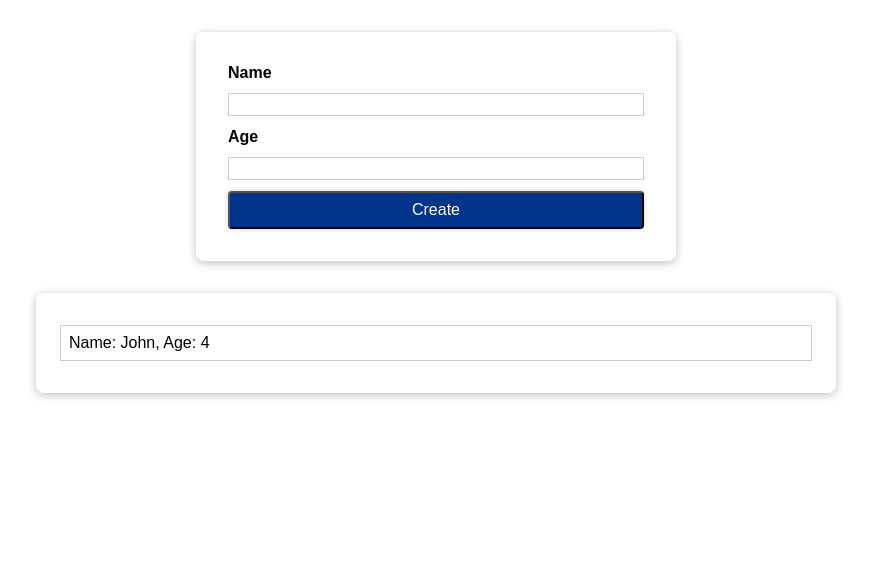
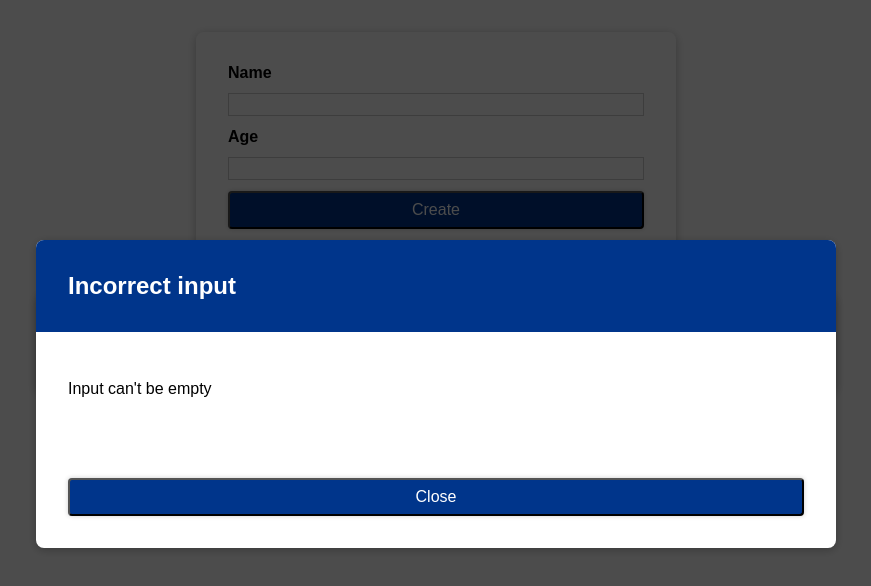
Before and after one commit to Dmitry27Zh/create-users, a React (Create React App) app: page / in a window 1280 px wide. Shown: the top 586 px of the page, without its empty margins (204-1075 px from the left). Built offline with nearby package versions, Linux system fonts and the light colour scheme.

Commit message:
Start Modal

```diff
--- /dev/null
+++ b/src/components/UI/Modal.js
@@ -0,0 +1,26 @@
+import styles from './Modal.module.css'
+import Card from './Card'
+import Button from './Button'
+
+const Modal = (props) => {
+  const { title, description } = props
+
+  return (
+    <div>
+      <div className={styles.backdrop}></div>
+      <Card className={styles.modal}>
+        <header className={styles.header}>
+          <h2>{title}</h2>
+        </header>
+        <div className={styles.content}>
+          <p>{description}</p>
+        </div>
+        <footer className={styles.actions}>
+          <Button>Close</Button>
+        </footer>
+      </Card>
+    </div>
+  )
+}
+
+export default Modal
--- /dev/null
+++ b/src/components/UI/Modal.module.css
@@ -0,0 +1,45 @@
+.backdrop {
+  position: fixed;
+  top: 0;
+  left: 0;
+  width: 100%;
+  height: 100vh;
+  z-index: 10;
+  background: rgba(0, 0, 0, 0.7);
+}
+
+.modal {
+  position: fixed;
+  top: 30vh;
+  left: 10%;
+  width: 70%;
+  z-index: 100;
+  overflow: hidden;
+}
+
+.header {
+  background: #00358b;
+  padding: 2rem;
+}
+
+.header h2 {
+  margin: 0;
+  color: white;
+}
+
+.content {
+  padding: 2rem;
+}
+
+.actions {
+  padding: 2rem;
+  display: flex;
+  justify-content: flex-end;
+}
+
+@media (min-width: 768px) {
+  .modal {
+    left: calc(50% - 25rem);
+    width: 50rem;
+  }
+}
--- a/src/components/Users/CreateUser.js
+++ b/src/components/Users/CreateUser.js
@@ -1,5 +1,6 @@
 import Card from '../UI/Card'
 import Button from '../UI/Button'
+import Modal from '../UI/Modal'
 import styles from './CreateUser.module.css'
 import { useState } from 'react'
 
@@ -18,9 +19,13 @@
   const ageChangeHandler = (event) => {
     setAge(event.target.value)
   }
+  const renderModal = () => {
+    return <Modal title="Incorrect input" description="Input can't be empty" />
+  }
 
   return (
     <Card className={styles.input}>
+      {renderModal()}
       <form onSubmit={submitHandler}>
         <div>
           <label htmlFor="name">Name</label>
```
